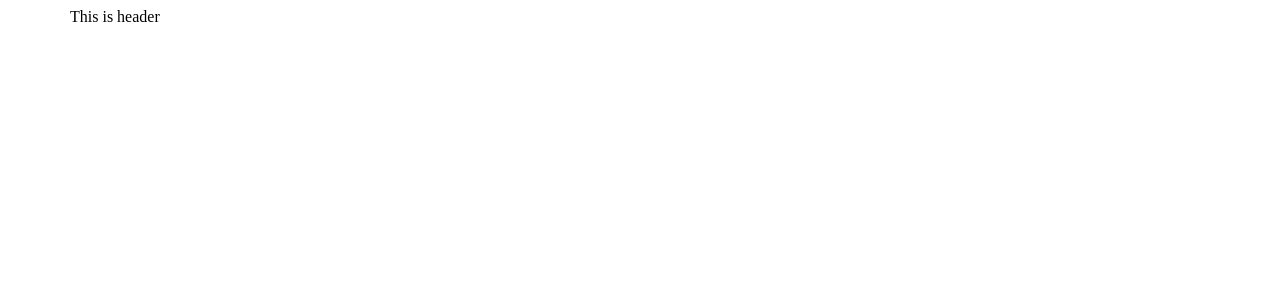
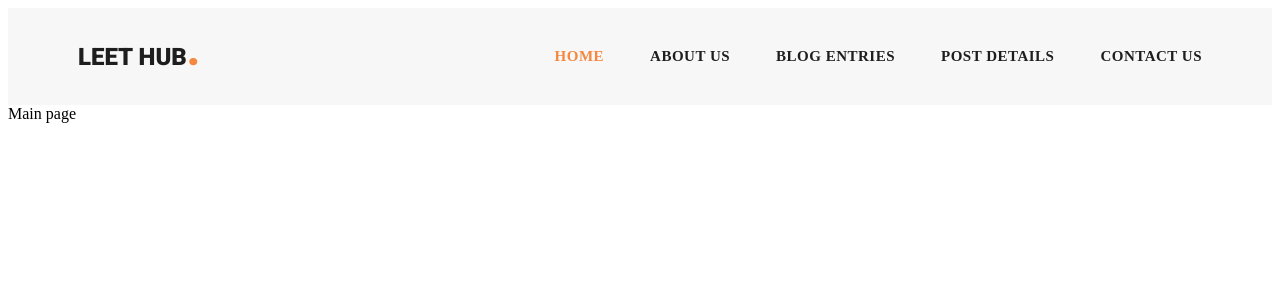
Before and after one commit to fstk1337/simple-blog, a React (Vite) app: page / in a window 1280 px wide. Shown: the top 300 px of the page. Built offline with nearby package versions, Linux system fonts and the light colour scheme.

Commit message:
feat: add AppRouter and pages

```diff
--- a/index.html
+++ b/index.html
@@ -5,7 +5,7 @@
     <meta name="viewport" content="width=device-width, initial-scale=1.0" />
     <link rel="preconnect" href="https://fonts.googleapis.com">
     <link rel="preconnect" href="https://fonts.gstatic.com" crossorigin>
-    <link href="https://fonts.googleapis.com/css2?family=Roboto:wght@400;500;700&display=swap" rel="stylesheet">
+    <link href="https://fonts.googleapis.com/css2?family=Roboto:wght@400;500;700;800;900&display=swap" rel="stylesheet">
     <link rel="stylesheet" href="/src/styles/index.scss" />
     <title>Leet Hub</title>
   </head>
--- a/src/app/AppRouter.tsx
+++ b/src/app/AppRouter.tsx
@@ -1,13 +1,20 @@
 import { BrowserRouter, Route, Routes } from "react-router-dom";
 
-import { HomePage } from "@/pages/HomePage";
+import { Layout } from "@/layout/Layout";
+import { AboutPage, BlogPage, ContactPage, HomePage, PostPage } from "@/pages";
 
 
 export const AppRouter = () => {
   return (
     <BrowserRouter>
       <Routes>
-        <Route path="/" element={<HomePage />} />
+        <Route path="/" element={<Layout />}>
+          <Route index element={<HomePage />} />
+          <Route path="/about" element={<AboutPage />} />
+          <Route path="/blog" element={<BlogPage />} />
+          <Route path="/post" element={<PostPage />} />
+          <Route path="/contact" element={<ContactPage />} />
+        </Route>
       </Routes>
     </BrowserRouter>
   );
--- a/src/layout/Header/Header.module.scss
+++ b/src/layout/Header/Header.module.scss
@@ -3,4 +3,56 @@
   flex-direction: row;
   align-items: center;
   width: 100%;
+  background-color: #f7f7f7;
 }
+
+.headerContent {
+  display: flex;
+  flex-direction: row;
+  align-items: center;
+  justify-content: space-between;
+  padding: 25px 0;
+}
+
+.logo {
+  font-family: 'Roboto', sans-serif;
+  font-size: 24px;
+  line-height: 120%;
+  font-weight: 900;
+  color: #1e1e1e;
+  text-decoration: none;
+  text-transform: uppercase;
+  padding: 8px;
+  margin-top: -5px;
+  white-space: nowrap;
+  span {
+    font-size: 44px;
+    color: #f48840;
+  }
+}
+
+.navigation {
+  display: flex;
+  flex-direction: row;
+  flex-wrap: wrap;
+  align-items: center;
+  column-gap: 30px;
+}
+
+.navLink {
+  text-decoration: none;
+  text-transform: uppercase;
+  color: #1e1e1e;
+  font-size: 15px;
+  font-weight: 800;
+  letter-spacing: 0.5px;
+  padding: 8px;
+  transition: all .3s linear;
+  &:hover {
+    color: #f48840;
+  }
+}
+
+.navLinkActive {
+  color: #f48840;
+}
--- a/src/layout/Header/Header.tsx
+++ b/src/layout/Header/Header.tsx
@@ -1,12 +1,25 @@
+import { Link, useLocation } from "react-router-dom";
+
 import { Container } from "@layout/Container";
 
 import style from './Header.module.scss';
 
 export const Header = () => {
+  const path = useLocation().pathname;
+
   return (
     <header className={style.header}>
       <Container>
-        This is header
+        <div className={style.headerContent}>
+          <a href="/" className={style.logo}>Leet Hub<span>.</span></a>
+          <nav className={style.navigation}>
+            <Link to="/" className={style.navLink + (path === '/' ? ' ' + style.navLinkActive : '')}>Home</Link>
+            <Link to="/about" className={style.navLink + (path === '/about' ? ' ' + style.navLinkActive : '')}>About Us</Link>
+            <Link to="/blog" className={style.navLink + (path === '/blog' ? ' ' + style.navLinkActive : '')}>Blog Entries</Link>
+            <Link to="/post" className={style.navLink + (path === '/post' ? ' ' + style.navLinkActive : '')}>Post Details</Link>
+            <Link to="/contact" className={style.navLink + (path === '/contact' ? ' ' + style.navLinkActive : '')}>Contact Us</Link>
+          </nav>
+        </div>
       </Container>
     </header>
   );
--- /dev/null
+++ b/src/layout/Layout/Layout.tsx
@@ -0,0 +1,13 @@
+import React from "react";
+import { Outlet } from "react-router-dom";
+
+import { Header } from "@layout/Header";
+
+export const Layout = () => {
+  return (
+    <React.Fragment>
+      <Header />
+      <Outlet />
+    </React.Fragment>
+  );
+}
--- /dev/null
+++ b/src/layout/Layout/index.ts
@@ -0,0 +1 @@
+export { Layout } from './Layout';
--- /dev/null
+++ b/src/pages/AboutPage.tsx
@@ -0,0 +1,5 @@
+export const AboutPage = () => {
+  return (
+    <main>About Us</main>
+  );
+}
--- /dev/null
+++ b/src/pages/BlogPage.tsx
@@ -0,0 +1,5 @@
+export const BlogPage = () => {
+  return (
+    <main>Blog Entries</main>
+  );
+}
--- /dev/null
+++ b/src/pages/ContactPage.tsx
@@ -0,0 +1,5 @@
+export const ContactPage = () => {
+  return (
+    <main>Contact Us</main>
+  );
+}
--- a/src/pages/HomePage.tsx
+++ b/src/pages/HomePage.tsx
@@ -1,7 +1,5 @@
-import { Header } from "@layout/Header";
-
 export const HomePage = () => {
   return (
-    <Header />
+    <main>Main page</main>
   );
 }
--- /dev/null
+++ b/src/pages/PostPage.tsx
@@ -0,0 +1,5 @@
+export const PostPage = () => {
+  return (
+    <main>Post Details</main>
+  );
+}
--- /dev/null
+++ b/src/pages/index.ts
@@ -0,0 +1,5 @@
+export { HomePage } from './HomePage';
+export { AboutPage } from './AboutPage';
+export { BlogPage } from './BlogPage';
+export { PostPage } from './PostPage';
+export { ContactPage } from './ContactPage';
```
